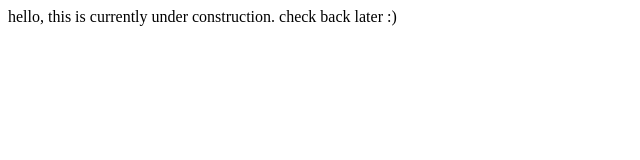
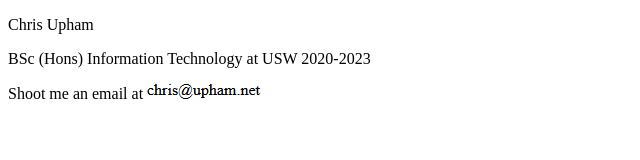
Before and after one commit to cristobers/worksite, a plain HTML site: page index.html in a window 1280 px wide. Shown: the whole page, without its empty margins (0-640 px from the left). Drawn offline with Linux system fonts and the light colour scheme.

Commit message:
finally got around to adding more info

```diff
--- a/index.html
+++ b/index.html
@@ -9,6 +9,8 @@
 	<title>upham</title>
 </head>
 <body>
-	<p1>hello, this is currently under construction. check back later :)</p1>
+    <p> Chris Upham </p>
+	<p> BSc (Hons) Information Technology at USW 2020-2023 </p>
+    <p> Shoot me an email at <img src="email.png" alt="This is done to mitigate spam."> </p>
 </body>
 </html>
```
Also changed, not shown: email.png (added).
